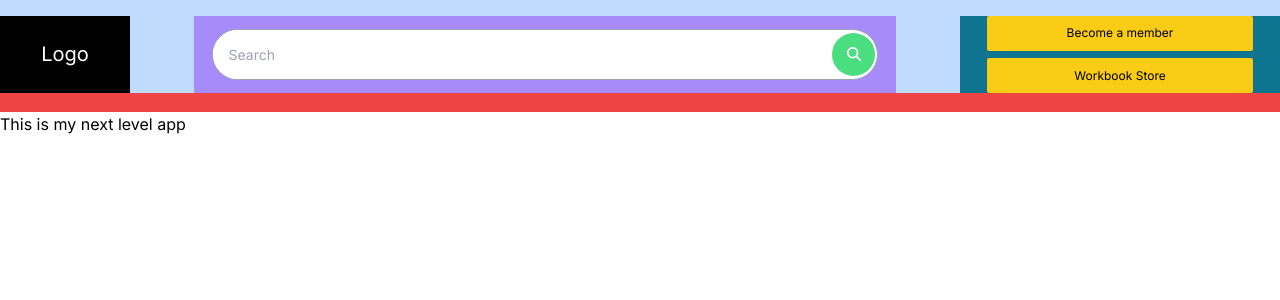
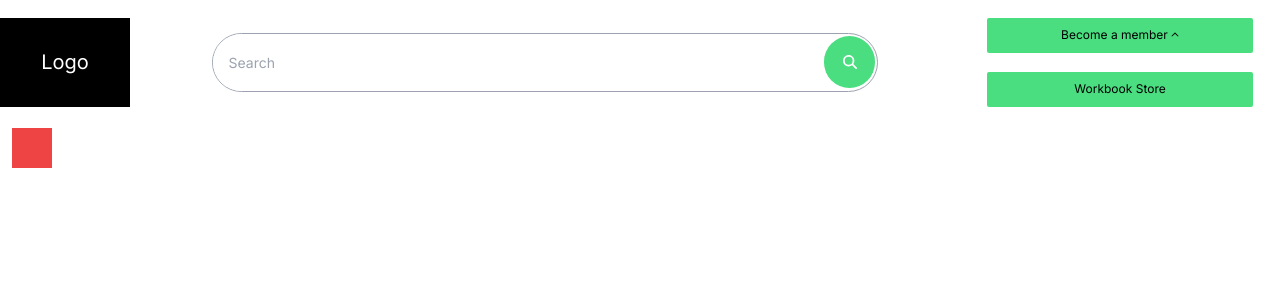
Before and after one commit to Faiaz-Rahman/k5new, a Next.js app: page / in a window 1280 px wide. Shown: the top 300 px of the page. Built offline with nearby package versions, Linux system fonts and the light colour scheme.

Commit message:
header added ~

```diff
--- a/package.json
+++ b/package.json
@@ -14,6 +14,7 @@
     "@fortawesome/free-regular-svg-icons": "^6.5.2",
     "@fortawesome/free-solid-svg-icons": "^6.5.2",
     "@fortawesome/react-fontawesome": "^0.2.2",
+    "framer-motion": "^11.2.6",
     "next": "14.2.3",
     "react": "^18",
     "react-dom": "^18"
--- /dev/null
+++ b/src/app/_components/Header/index.css
@@ -0,0 +1,19 @@
+.member_menu {
+    display: flex;
+    flex-direction: column;
+    position: absolute;
+    top: 100%;
+    height: 0px;
+    pointer-events: none;
+    opacity: 0;
+    background-color: white;
+}
+
+.member_menu > li {
+    display: flex;
+    /* justify-content: center; */
+    align-items: center;
+    font-size: 10px;
+    height: 35px;
+    background-color: aqua;
+}
--- a/src/app/_components/Header/index.tsx
+++ b/src/app/_components/Header/index.tsx
@@ -1,16 +1,24 @@
-import { faMagnifyingGlass } from '@fortawesome/free-solid-svg-icons'
+import {
+    faChevronDown,
+    faChevronUp,
+    faMagnifyingGlass,
+} from '@fortawesome/free-solid-svg-icons'
 import { FontAwesomeIcon } from '@fortawesome/react-fontawesome'
+
+import './index.css'
 
 export default function Head() {
     return (
         <header
-            className="h-28 w-screen bg-red-500
+            className="h-32 w-screen
             "
+            // bg-red-500
         >
             <div
-                className="h-5/6 w-screen bg-blue-200 flex
-                items-end justify-between
+                className="h-5/6 w-screen
+                flex items-end justify-between
                 "
+                // bg-blue-200
             >
                 {/* Logo Container */}
                 <div
@@ -24,8 +32,9 @@ export default function Head() {
 
                 {/* Input Container */}
                 <div
-                    className="h-5/6 bg-violet-400
+                    className="h-5/6
                     flex items-center justify-center"
+                    // bg-violet-400
                     style={{
                         width: 'calc(65% - 130px)',
                     }}
@@ -51,11 +60,9 @@ export default function Head() {
                         />
 
                         <div
-                            className="h-[43px] bg-green-400
-                            w-[43px] flex justify-center items-center
-                            rounded-full
-                            cursor-pointer
-
+                            className="h-[52px] bg-green-400
+                            w-[52px] flex justify-center items-center
+                            rounded-full cursor-pointer
                             "
                         >
                             <FontAwesomeIcon
@@ -67,26 +74,58 @@ export default function Head() {
                     </div>
                 </div>
                 <div
-                    className="h-5/6 w-[25%] bg-cyan-700
-                    flex-col
-                    flex justify-between items-center
+                    className="h-5/6 w-[25%]
+                    flex-col flex justify-between items-center
                     "
+                    // bg-cyan-700
                 >
                     <div
-                        className="h-[35px] w-5/6 bg-yellow-400
+                        className="h-[35px] w-5/6 bg-green-400
                         rounded-sm flex justify-center items-center
-                        cursor-pointer
+                        cursor-pointer relative group
                     "
                     >
                         <p className="text-black text-xs">
                             Become a member
                         </p>
+                        <FontAwesomeIcon
+                            icon={faChevronDown}
+                            className="rotate-180 transition-all duration-300 group-hover:rotate-0"
+                            style={{
+                                fontSize: 8,
+                                marginLeft: 3,
+                            }}
+                        />
+                        <div
+                            className="absolute top-full bg-white h-16
+                            w-full hidden transition-all group-hover:flex
+                            shadow-md
+                        "
+                        >
+                            <ul className="h-full w-full">
+                                <li
+                                    className="w-full pl-2 text-[9px]
+                                text-slate-400 h-1/2 flex items-center
+                                hover:bg-slate-200 hover:text-black
+                                "
+                                >
+                                    Sign Up
+                                </li>
+                                <li
+                                    className="w-full pl-2 text-[9px]
+                                text-slate-400 h-1/2 flex items-center
+                                hover:bg-slate-200 hover:text-black
+                            "
+                                >
+                                    Already a member? Sign In
+                                </li>
+                            </ul>
+                        </div>
                     </div>
                     <div
-                        className="h-[35px] w-5/6 bg-yellow-400
+                        className="h-[35px] w-5/6 bg-green-400
                         rounded-sm flex justify-center items-center
                         cursor-pointer
-
                     "
                     >
                         <p className="text-black text-xs">
--- a/src/app/page.tsx
+++ b/src/app/page.tsx
@@ -3,7 +3,18 @@ import Image from 'next/image'
 export default function Home() {
     return (
         <main className="flex min-h-screen w-screen">
-            <div>This is my next level app</div>
+            <div
+                className="ml-3 h-10 w-10 bg-red-500
+                transition-all relative group
+        "
+            >
+                <div
+                    className="h-0 w-36 bg-green-700
+                    absolute top-full group-hover:h-56 transition-all
+                    duration-500
+                "
+                ></div>
+            </div>
         </main>
     )
 }
--- a/tailwind.config.ts
+++ b/tailwind.config.ts
@@ -1,20 +1,25 @@
-import type { Config } from "tailwindcss";
+import type { Config } from 'tailwindcss'
 
 const config: Config = {
     content: [
-    "./src/pages/**/*.{js,ts,jsx,tsx,mdx}",
-    "./src/components/**/*.{js,ts,jsx,tsx,mdx}",
-    "./src/app/**/*.{js,ts,jsx,tsx,mdx}",
+        './src/pages/**/*.{js,ts,jsx,tsx,mdx}',
+        './src/components/**/*.{js,ts,jsx,tsx,mdx}',
+        './src/app/**/*.{js,ts,jsx,tsx,mdx}',
     ],
     theme: {
         extend: {
             backgroundImage: {
-        "gradient-radial": "radial-gradient(var(--tw-gradient-stops))",
-        "gradient-conic":
-          "conic-gradient(from 180deg at 50% 50%, var(--tw-gradient-stops))",
+                'gradient-radial':
+                    'radial-gradient(var(--tw-gradient-stops))',
+                'gradient-conic':
+                    'conic-gradient(from 180deg at 50% 50%, var(--tw-gradient-stops))',
+            },
+            transitionProperty: {
+                height: 'height',
+                spacing: 'margin, padding',
             },
         },
     },
     plugins: [],
-};
-export default config;
+}
+export default config
```
Also changed, not shown: 1 other file (tests, documents, lock files or other folders). Lines whose indentation alone changed are shown as unchanged.
